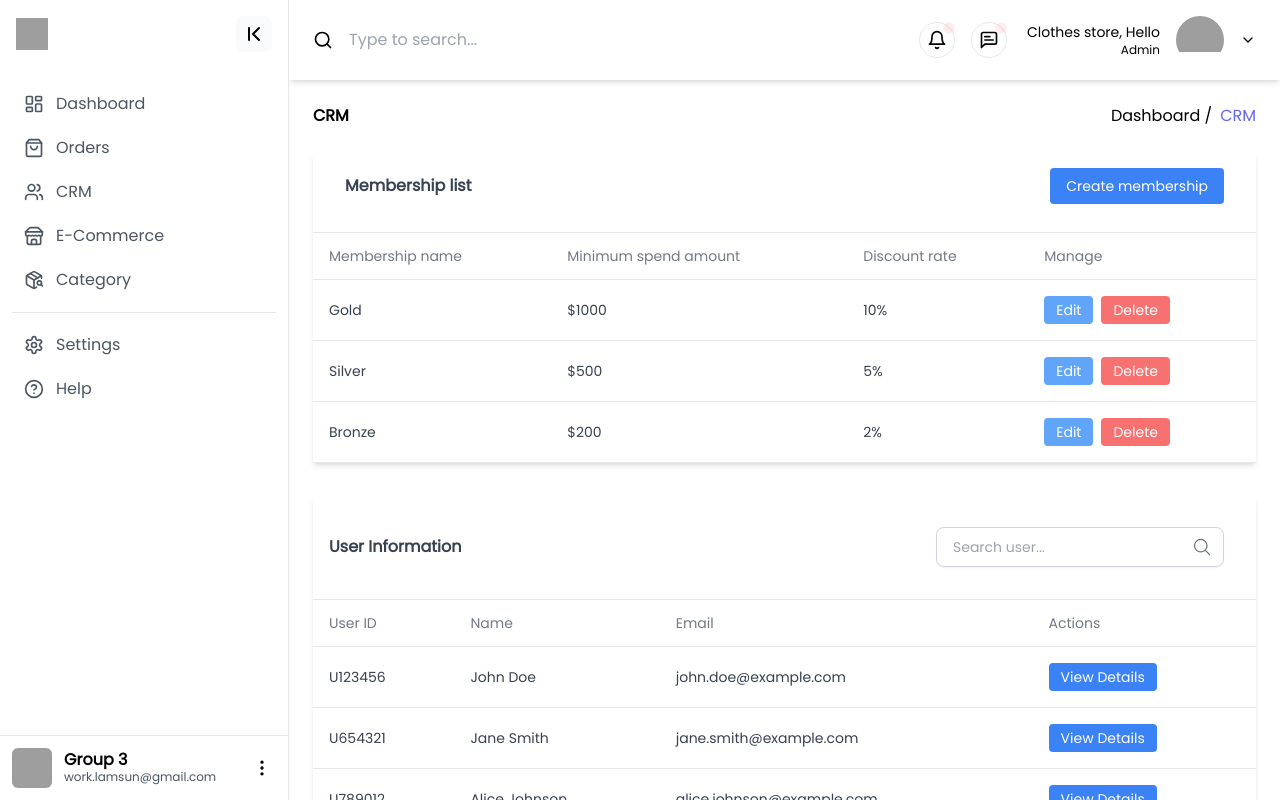
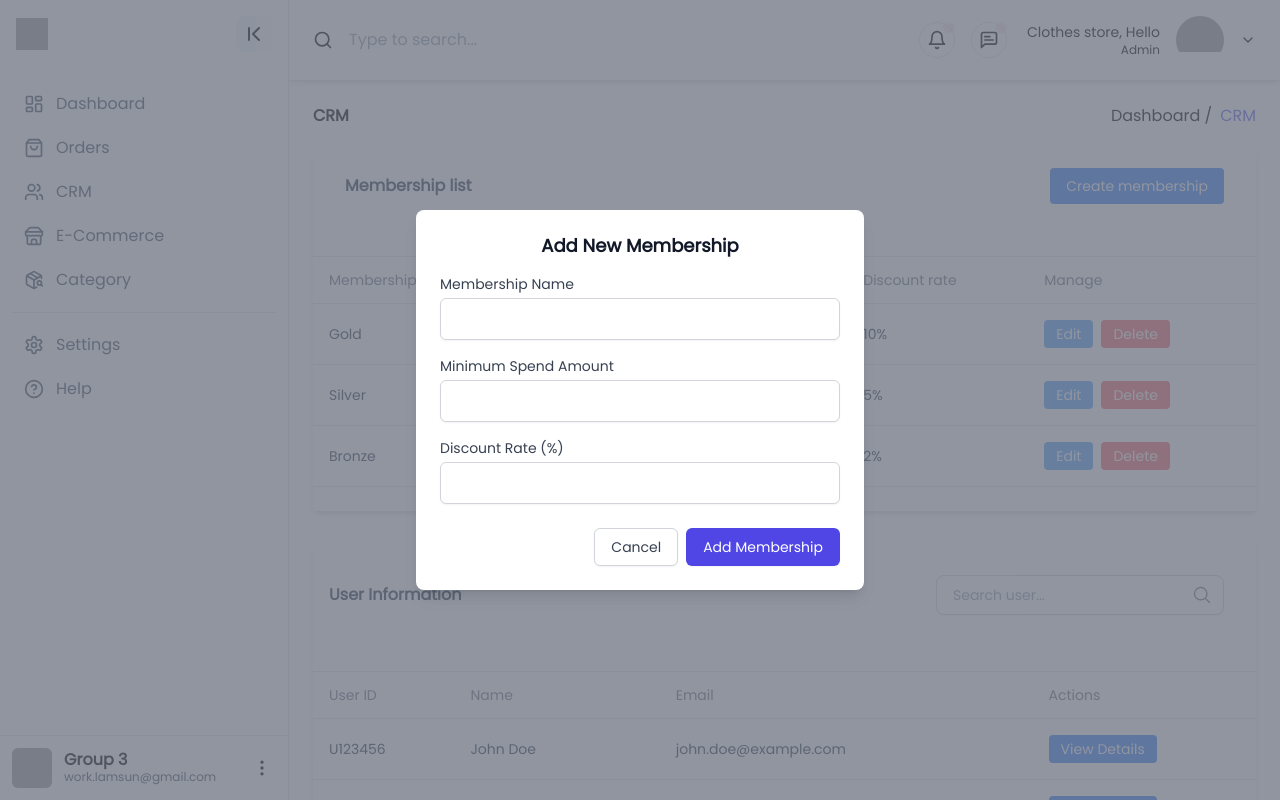
Before and after one commit to lamlqdev/AdminClothesStore, a React (Vite) app: page /crm in a window 1280 px wide. Both pictures are taken after a click on the button "Create membership". Built offline with nearby package versions, Linux system fonts and the light colour scheme; grey boxes are pictures that could not be loaded.

Commit message:
modal delete, manage membership

```diff
--- a/package.json
+++ b/package.json
@@ -10,6 +10,7 @@
     "preview": "vite preview"
   },
   "dependencies": {
+    "@headlessui/react": "^2.1.10",
     "@heroicons/react": "^2.1.5",
     "@material-tailwind/react": "^2.1.10",
     "apexcharts": "^3.54.1",
--- a/src/components/Header/index.jsx
+++ b/src/components/Header/index.jsx
@@ -5,7 +5,7 @@ import DropdownNotification from "./DropdownNotification";
 
 export default function Header() {
   return (
-    <header className="top-0 flex w-full bg-white shadow-md relative z-40">
+    <header className="top-0 flex w-full bg-white shadow-md relative z-10">
       <div className="flex flex-grow items-center justify-between px-4 py-4  md:px-6 2xl:px-11">
         <div className="hidden sm:block">
           <form action="https://formbold.com/s/unique_form_id" method="POST">
--- /dev/null
+++ b/src/components/Modal/DeleteMembershipModal.jsx
@@ -0,0 +1,63 @@
+import {
+  Dialog,
+  DialogBackdrop,
+  DialogPanel,
+  DialogTitle,
+} from "@headlessui/react";
+import { ExclamationTriangleIcon } from "@heroicons/react/24/outline";
+
+export default function DeleteMembershipModal({ open, setOpen }) {
+  return (
+    <Dialog
+      open={open}
+      onClose={() => setOpen(false)}
+      className="relative z-10"
+    >
+      <DialogBackdrop className="fixed inset-0 bg-gray-500 bg-opacity-75 transition-opacity" />
+      <div className="fixed inset-0 z-10 w-screen overflow-y-auto">
+        <div className="flex min-h-full items-end justify-center p-4 text-center sm:items-center sm:p-0">
+          <DialogPanel className="relative transform overflow-hidden rounded-lg bg-white text-left shadow-xl transition-all sm:my-8 sm:w-full sm:max-w-lg">
+            <div className="bg-white px-4 pb-4 pt-5 sm:p-6 sm:pb-4">
+              <div className="sm:flex sm:items-start">
+                <div className="mx-auto flex h-12 w-12 flex-shrink-0 items-center justify-center rounded-full bg-red-100 sm:mx-0 sm:h-10 sm:w-10">
+                  <ExclamationTriangleIcon className="h-6 w-6 text-red-600" />
+                </div>
+                <div className="mt-3 text-center sm:ml-4 sm:mt-0 sm:text-left">
+                  <DialogTitle
+                    as="h3"
+                    className="text-base font-semibold leading-6 text-gray-900"
+                  >
+                    Delete this membership
+                  </DialogTitle>
+                  <div className="mt-2">
+                    <p className="text-sm text-gray-500">
+                      Are you sure you want to delete this membership? Customers
+                      with this membership tier will be affected. This action
+                      cannot be undone.
+                    </p>
+                  </div>
+                </div>
+              </div>
+            </div>
+            <div className="bg-gray-50 px-4 py-3 sm:flex sm:flex-row-reverse sm:px-6">
+              <button
+                type="button"
+                onClick={() => setOpen(false)}
+                className="inline-flex w-full justify-center rounded-md bg-red-600 px-3 py-2 text-sm font-semibold text-white shadow-sm hover:bg-red-500 sm:ml-3 sm:w-auto"
+              >
+                Delete
+              </button>
+              <button
+                type="button"
+                onClick={() => setOpen(false)}
+                className="mt-3 inline-flex w-full justify-center rounded-md bg-white px-3 py-2 text-sm font-semibold text-gray-900 shadow-sm ring-1 ring-inset ring-gray-300 hover:bg-gray-50 sm:mt-0 sm:w-auto"
+              >
+                Cancel
+              </button>
+            </div>
+          </DialogPanel>
+        </div>
+      </div>
+    </Dialog>
+  );
+}
--- /dev/null
+++ b/src/components/Modal/ManageMembershipModal.jsx
@@ -0,0 +1,100 @@
+import { useState } from "react";
+import {
+  Dialog,
+  DialogBackdrop,
+  DialogPanel,
+  DialogTitle,
+} from "@headlessui/react";
+
+export default function ManageMembershipModal({ open, setOpen }) {
+  const [membershipName, setMembershipName] = useState("");
+  const [minimumSpend, setMinimumSpend] = useState("");
+  const [discountRate, setDiscountRate] = useState("");
+
+  const handleSubmit = (e) => {
+    e.preventDefault();
+    console.log({ membershipName, minimumSpend, discountRate });
+  };
+
+  return (
+    <Dialog
+      open={open}
+      onClose={() => setOpen(false)}
+      className="relative z-10"
+    >
+      <DialogBackdrop className="fixed inset-0 bg-gray-500 bg-opacity-75 transition-opacity" />
+      <div className="fixed inset-0 flex items-center justify-center p-4">
+        <DialogPanel className="w-full max-w-md rounded-lg bg-white shadow-lg p-6">
+          <DialogTitle className="text-lg font-semibold text-center leading-6 text-gray-900">
+            Add New Membership
+          </DialogTitle>
+          <form onSubmit={handleSubmit} className="mt-4">
+            <div>
+              <label
+                htmlFor="membership-name"
+                className="block text-sm font-medium text-gray-700"
+              >
+                Membership Name
+              </label>
+              <input
+                type="text"
+                id="membership-name"
+                value={membershipName}
+                onChange={(e) => setMembershipName(e.target.value)}
+                required
+                className="mt-1 block w-full border border-gray-300 rounded-md shadow-sm p-2 focus:ring-indigo-500 focus:border-indigo-500"
+              />
+            </div>
+            <div className="mt-4">
+              <label
+                htmlFor="minimum-spend"
+                className="block text-sm font-medium text-gray-700"
+              >
+                Minimum Spend Amount
+              </label>
+              <input
+                type="number"
+                id="minimum-spend"
+                value={minimumSpend}
+                onChange={(e) => setMinimumSpend(e.target.value)}
+                required
+                className="mt-1 block w-full border border-gray-300 rounded-md shadow-sm p-2 focus:ring-indigo-500 focus:border-indigo-500"
+              />
+            </div>
+            <div className="mt-4">
+              <label
+                htmlFor="discount-rate"
+                className="block text-sm font-medium text-gray-700"
+              >
+                Discount Rate (%)
+              </label>
+              <input
+                type="number"
+                id="discount-rate"
+                value={discountRate}
+                onChange={(e) => setDiscountRate(e.target.value)}
+                required
+                className="mt-1 block w-full border border-gray-300 rounded-md shadow-sm p-2 focus:ring-indigo-500 focus:border-indigo-500"
+              />
+            </div>
+            <div className="mt-6 flex justify-end">
+              <button
+                type="button"
+                onClick={() => setOpen(false)}
+                className="mr-2 inline-flex justify-center rounded-md border border-gray-300 bg-white px-4 py-2 text-sm font-medium text-gray-700 shadow-sm hover:bg-gray-50 focus:outline-none focus:ring-2 focus:ring-offset-2 focus:ring-indigo-500"
+              >
+                Cancel
+              </button>
+              <button
+                type="submit"
+                className="inline-flex justify-center rounded-md border border-transparent bg-indigo-600 px-4 py-2 text-sm font-medium text-white shadow-sm hover:bg-indigo-500 focus:outline-none focus:ring-2 focus:ring-offset-2 focus:ring-indigo-500"
+              >
+                Add Membership
+              </button>
+            </div>
+          </form>
+        </DialogPanel>
+      </div>
+    </Dialog>
+  );
+}
--- a/src/components/Sidebar/SidebarItem.jsx
+++ b/src/components/Sidebar/SidebarItem.jsx
@@ -39,7 +39,7 @@ export default function SidebarItem({ icon, text, active, alert }) {
           absolute left-full rounded-md px-2 py-1 ml-6
           bg-indigo-100 text-indigo-800 text-sm
           invisible opacity-20 -translate-x-3 transition-all
-          group-hover:visible group-hover:opacity-100 group-hover:translate-x-0
+          group-hover:visible group-hover:opacity-100 group-hover:translate-x-0 z-40
       `}
         >
           {text}
--- a/src/components/Table/MembershipTable.jsx
+++ b/src/components/Table/MembershipTable.jsx
@@ -2,11 +2,17 @@ import {
   Card,
   CardBody,
   CardHeader,
-  CardFooter,
   Typography,
 } from "@material-tailwind/react";
 
+import { useState } from "react";
+import DeleteMembershipModal from "../Modal/DeleteMembershipModal";
+import ManageMembershipModal from "../Modal/ManageMembershipModal";
+
 export default function MembershipTable() {
+  const [isModalDeleteOpen, setModalDeleteOpen] = useState(false);
+  const [isModalManageOpen, setModalManageOpen] = useState(false);
+
   const TABLE_HEAD = [
     "Membership name",
     "Minimum spend amount",
@@ -37,6 +43,18 @@ export default function MembershipTable() {
 
   return (
     <Card className="h-full w-full">
+      {isModalDeleteOpen && (
+        <DeleteMembershipModal
+          open={isModalDeleteOpen}
+          setOpen={setModalDeleteOpen}
+        />
+      )}
+      {isModalManageOpen && (
+        <ManageMembershipModal
+          open={isModalManageOpen}
+          setOpen={setModalManageOpen}
+        />
+      )}
       <CardHeader floated={false} shadow={false} className="rounded-none">
         <div className="mb-3 flex mx-4 items-center justify-between gap-8">
           <div>
@@ -44,7 +62,10 @@ export default function MembershipTable() {
               Membership list
             </Typography>
           </div>
-          <button className="bg-blue-500 hover:bg-blue-700 text-white text-sm py-2 px-4 rounded">
+          <button
+            className="bg-blue-500 hover:bg-blue-700 text-white text-sm py-2 px-4 rounded"
+            onClick={() => setModalManageOpen(true)}
+          >
             Create membership
           </button>
         </div>
@@ -103,10 +124,16 @@ export default function MembershipTable() {
                 </td>
                 <td className="p-4 border-b border-blue-gray-100">
                   <div className="flex items-center space-x-2">
-                    <button className="bg-blue-400 hover:bg-blue-500 text-white py-1 px-3 rounded text-sm">
+                    <button
+                      className="bg-blue-400 hover:bg-blue-500 text-white py-1 px-3 rounded text-sm"
+                      onClick={() => setModalManageOpen(true)}
+                    >
                       Edit
                     </button>
-                    <button className="bg-red-400 hover:bg-red-500 text-white py-1 px-3 rounded text-sm">
+                    <button
+                      className="bg-red-400 hover:bg-red-500 text-white py-1 px-3 rounded text-sm"
+                      onClick={() => setModalDeleteOpen(true)}
+                    >
                       Delete
                     </button>
                   </div>
--- a/src/components/Table/OrderTable.jsx
+++ b/src/components/Table/OrderTable.jsx
@@ -225,8 +225,7 @@ export default function OrderTable() {
                       <Button
                         variant="filled"
                         size="sm"
-                        color="#6366F1"
-                        className="flex items-center justify-center"
+                        className="bg-indigo-600 text-white flex items-center justify-center hover:bg-indigo-700"
                       >
                         View Detail
                       </Button>
```
Also changed, not shown: 1 other file (tests, documents, lock files or other folders).
